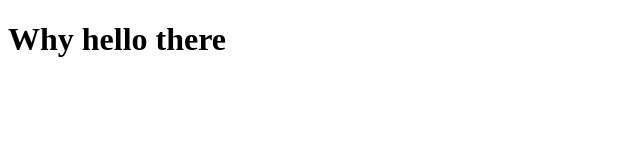
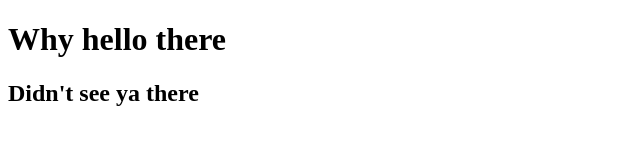
Before and after one commit to aMexicanPirate/aMexicanPirate.github.io, a plain HTML site: page index.html in a window 1280 px wide. Shown: the whole page, without its empty margins (0-640 px from the left). Drawn offline with Linux system fonts and the light colour scheme.

```diff
--- a/index.html
+++ b/index.html
@@ -7,5 +7,7 @@
 </head>
 <body>
     <h1>Why hello there</h1>
+    <h2 id="no" style="display:none;">Didn't see ya there</h2>
+    <script src="index.js"></script>
 </body>
 </html>
--- /dev/null
+++ b/index.js
@@ -0,0 +1 @@
+setTimeout(function() {document.getElementById("no").style.display = 'block';}, 3500);
```
